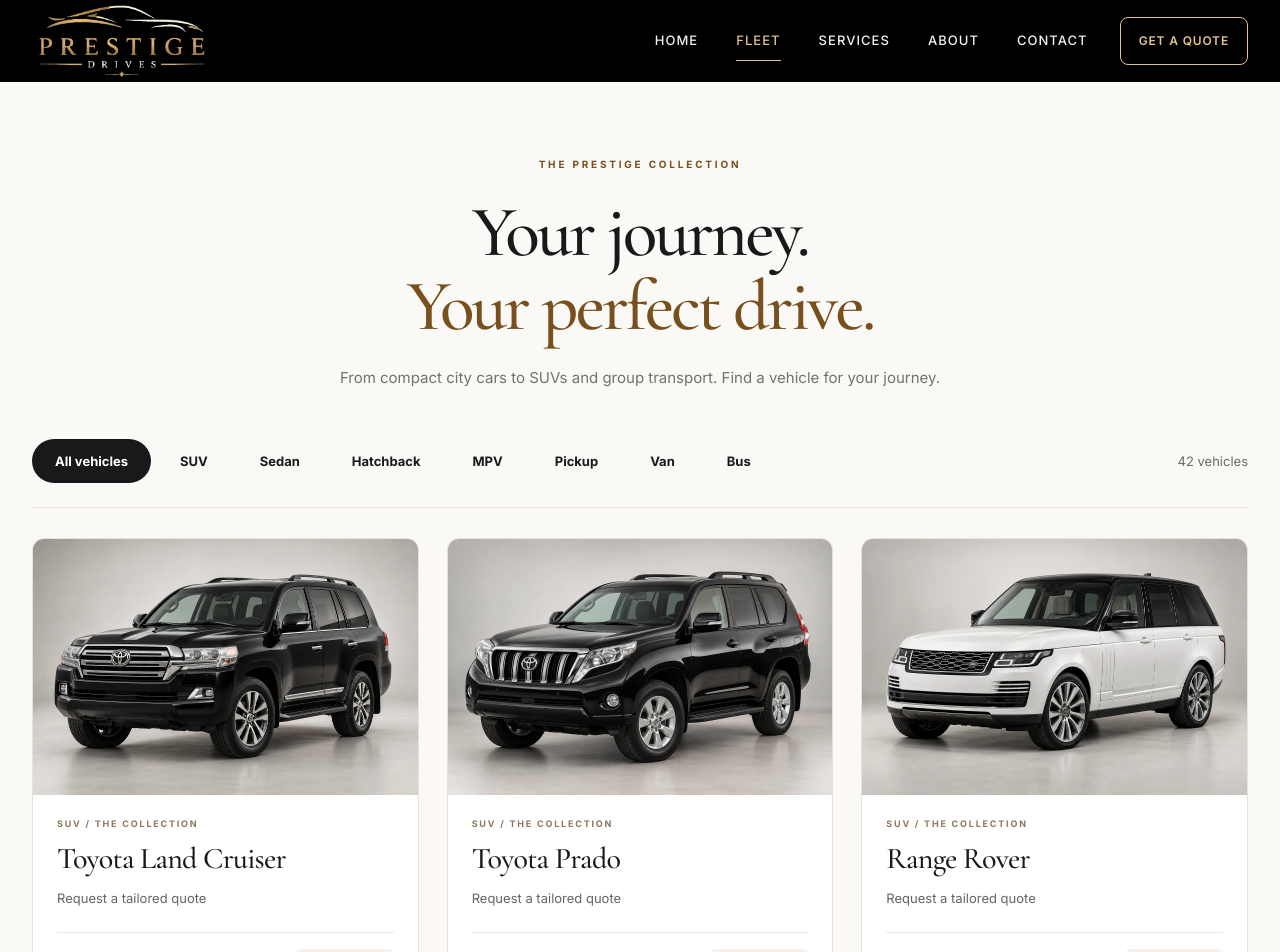
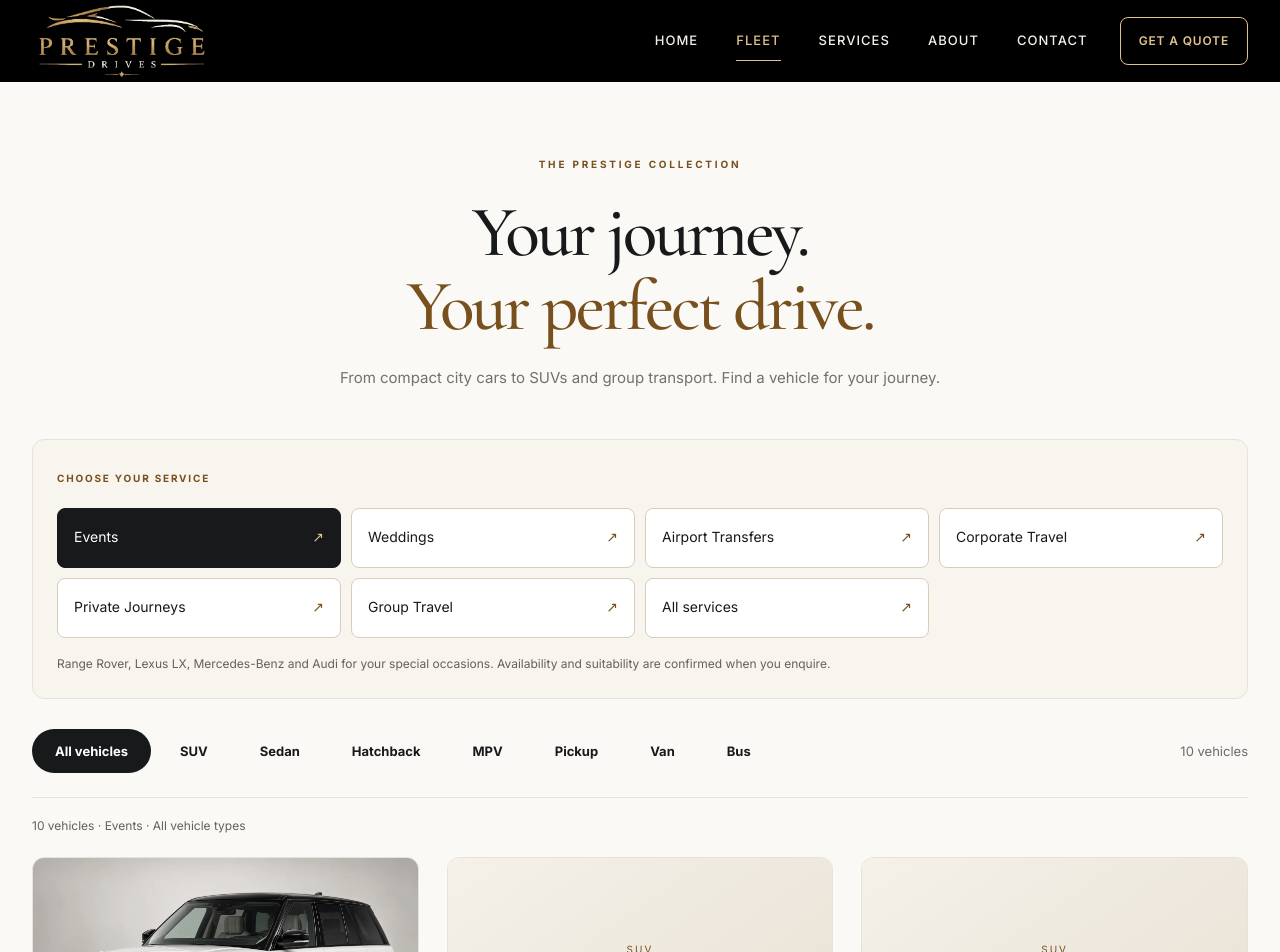
Before and after one commit to musaQAZI0/prestiges_drives, a Next.js app: page /fleet in a window 1280 px wide. Shown: the top 952 px of the page. Built offline with nearby package versions, Linux system fonts and the light colour scheme.

Commit message:
Add fleet service categories and update event vehicle selection

```diff
--- a/app/globals.css
+++ b/app/globals.css
@@ -315,5 +315,18 @@
   .hero:not(.heroHome) p{color:#f3eee4;font-size:11px;line-height:1.6;max-width:240px;margin:0}
 }
 
+.fleetServicePicker{margin-bottom:30px;padding:24px;background:var(--ivory);border:1px solid var(--stone);border-radius:12px}
+.fleetServicePicker>.eyebrow{font-size:10px;letter-spacing:.18em}
+.fleetServiceOptions{display:grid;grid-template-columns:repeat(4,minmax(0,1fr));gap:10px;margin-top:18px}
+.fleetServiceOption{display:flex;justify-content:space-between;align-items:center;gap:12px;min-height:60px;padding:14px 16px;border:1px solid #d8cdbb;border-radius:8px;background:#fff;color:var(--ink);font:inherit;font-size:14px;text-align:left;cursor:pointer}
+.fleetServiceOption span{color:var(--bronze)}
+.fleetServiceOption:hover,.fleetServiceOption.active{background:var(--ink);border-color:var(--ink);color:#fff}
+.fleetServiceOption.active span{color:var(--champagne)}
+.fleetServiceOption:focus-visible{outline:2px solid var(--bronze);outline-offset:3px}
+.fleetServicePicker p{font-size:12px;color:#686057;line-height:1.7;margin:16px 0 0}
+.fleetResultSummary{font-size:12px;color:#686057;margin:-12px 0 22px}
+@media(max-width:800px){.fleetServiceOptions{grid-template-columns:repeat(2,minmax(0,1fr))}}
+@media(max-width:600px){.fleetServicePicker{padding:18px 14px;margin-bottom:24px}.fleetServiceOption{min-height:54px;padding:12px;font-size:12px;gap:6px}.fleetServiceOptions{gap:8px}.fleetResultSummary{font-size:11px}}
+
 /* Expanded fleet categories and reference pricing. */
 .fleetPage .filterBar{flex-wrap:wrap}.referenceRateNote{display:block;font-size:11px;color:#6d685f;margin-top:5px}.vehiclePlaceholder{height:100%;width:100%;display:flex;flex-direction:column;align-items:center;justify-content:center;gap:12px;padding:24px;text-align:center;background:linear-gradient(145deg,#f5f1e9,#e6dfd2);color:#77501e}.vehiclePlaceholder>span{font-size:10px;letter-spacing:.2em;text-transform:uppercase}.vehiclePlaceholder strong{font-family:Georgia,serif;font-size:26px;line-height:1.2;font-weight:400}.vehiclePlaceholder small{font-size:12px;color:#686057}.vehiclePlaceholderDetail{min-height:360px}.rateSource{font-size:12px!important}.rateSource a{text-decoration:underline}
--- a/components/FleetExplorer.tsx
+++ b/components/FleetExplorer.tsx
@@ -3,22 +3,39 @@
 import { useEffect, useState } from 'react';
 import VehicleCard from '@/components/VehicleCard';
 import { vehicleCategories, type Vehicle } from '@/lib/data';
+import { fleetServices } from '@/lib/fleet-services';
 
 export default function FleetExplorer({ vehicles, initialCategory = 'all', city, pickup, dropoff }: { vehicles: Vehicle[]; initialCategory?: string; city?: string; pickup?: string; dropoff?: string }) {
   const [category, setCategory] = useState(vehicleCategories.some(type => type === initialCategory) ? initialCategory : 'all');
+  const [service, setService] = useState(initialCategory !== 'all' ? 'all' : 'events');
   useEffect(() => {
     setCategory(vehicleCategories.some(type => type === initialCategory) ? initialCategory : 'all');
+    setService(initialCategory !== 'all' ? 'all' : 'events');
   }, [initialCategory]);
-  const filtered = vehicles.filter(vehicle => category === 'all' || vehicle.category === category);
+  const selectedService = fleetServices.find(item => item.id === service);
+  const serviceVehicles = selectedService?.vehicleSlugs
+    ? selectedService.vehicleSlugs.flatMap(slug => vehicles.filter(vehicle => vehicle.slug === slug))
+    : vehicles.filter(vehicle => !selectedService || selectedService.types.includes(vehicle.category));
+  const filtered = serviceVehicles.filter(vehicle => category === 'all' || vehicle.category === category);
   const details = [city && `Pickup: ${city}`, pickup && `From: ${pickup}`, dropoff && `Until: ${dropoff}`].filter(Boolean);
   const query = new URLSearchParams();
+  if (selectedService) query.set('service', selectedService.label === 'Events' || selectedService.label === 'Weddings' ? 'Events & weddings' : selectedService.label);
   if (city) query.set('city', city);
   if (pickup) query.set('pickup', pickup);
   if (dropoff) query.set('dropoff', dropoff);
   const enquiryQuery = query.size ? `?${query.toString()}` : '';
   return <>
+    <section className="fleetServicePicker" aria-labelledby="fleetServicesHeading">
+      <span className="eyebrow dark" id="fleetServicesHeading">Choose your service</span>
+      <div className="fleetServiceOptions" role="group" aria-label="Filter vehicles by service">
+        {fleetServices.map(item => <button type="button" key={item.id} className={`fleetServiceOption ${service === item.id ? 'active' : ''}`} aria-pressed={service === item.id} onClick={() => { setService(item.id); setCategory('all'); }}>{item.label}<span aria-hidden="true">↗</span></button>)}
+        <button type="button" className={`fleetServiceOption ${service === 'all' ? 'active' : ''}`} aria-pressed={service === 'all'} onClick={() => { setService('all'); setCategory('all'); }}>All services<span aria-hidden="true">↗</span></button>
+      </div>
+      <p>{selectedService?.description ?? 'Browse the full fleet for any occasion.'} Availability and suitability are confirmed when you enquire.</p>
+    </section>
     {details.length > 0 && <div className="searchNotice"><strong>Your trip details</strong><span>{details.join(' · ')}</span><small>Vehicle availability and service area are confirmed when you enquire.</small></div>}
     <div className="filterBar" role="group" aria-label="Filter vehicles by type">{['all', ...vehicleCategories].map(type => <button type="button" key={type} className={category === type ? 'filter active' : 'filter'} aria-pressed={category === type} onClick={() => setCategory(type)}>{type === 'all' ? 'All vehicles' : type}</button>)}<span className="resultCount">{filtered.length} vehicles</span></div>
-    <div className="vehicleGrid">{filtered.map(vehicle => <VehicleCard key={vehicle.slug} vehicle={vehicle} enquiryQuery={enquiryQuery} />)}</div>
+    <div aria-live="polite" className="fleetResultSummary">{filtered.length} vehicles · {selectedService?.label ?? 'All services'} · {category === 'all' ? 'All vehicle types' : category}</div>
+    {filtered.length ? <div className="vehicleGrid">{filtered.map(vehicle => <VehicleCard key={vehicle.slug} vehicle={vehicle} enquiryQuery={enquiryQuery} />)}</div> : <div className="searchNotice"><strong>No vehicles match these filters.</strong><button type="button" className="btn btnPrimary" onClick={() => setCategory('all')}>Show all vehicle types</button></div>}
   </>;
 }
--- a/components/HomeCollection.tsx
+++ b/components/HomeCollection.tsx
@@ -2,7 +2,7 @@ import Image from 'next/image';
 import Link from 'next/link';
 import { vehicles } from '@/lib/data';
 
-const picks = ['toyota-land-cruiser', 'range-rover', 'honda-civic'].map(slug => vehicles.find(vehicle => vehicle.slug === slug)!);
+const picks = ['toyota-lc-200', 'range-rover', 'honda-civic'].map(slug => vehicles.find(vehicle => vehicle.slug === slug)!);
 export default function HomeCollection() {
   return <section className="section homeCollection"><div className="container">
     <div className="collectionHeading"><div><span className="eyebrow dark">THE COLLECTION / 01</span><h2>Find your<br /><em>kind of drive.</em></h2></div><div><p>A city arrival. A change of scenery. An occasion to remember. Start with a car that suits your plans.</p><Link href="/fleet" className="textLink">Discover the full collection &rarr;</Link></div></div>
--- a/lib/data.ts
+++ b/lib/data.ts
@@ -1,7 +1,10 @@
 export type Vehicle = { slug: string; name: string; category: 'SUV' | 'Sedan' | 'Hatchback' | 'MPV' | 'Pickup' | 'Van' | 'Bus'; referenceRate?: number | 'on-call'; image: string; gallery: string[] };
 
 export const vehicles: Vehicle[] = [
-  { slug: 'toyota-land-cruiser', name: 'Toyota Land Cruiser', category: 'SUV', image: '/assets/optimized/fleet/generated/toyota-land-cruiser.webp', gallery: ['/assets/optimized/fleet/generated/toyota-land-cruiser.webp'] },
+  { slug: 'lexus-lx-570', name: 'Lexus LX 570', category: 'SUV', image: '', gallery: [] },
+  { slug: 'lexus-lx-600', name: 'Lexus LX 600', category: 'SUV', image: '', gallery: [] },
+  { slug: 'toyota-lc-200', name: 'Toyota LC 200', category: 'SUV', image: '/assets/optimized/fleet/generated/toyota-land-cruiser.webp', gallery: ['/assets/optimized/fleet/generated/toyota-land-cruiser.webp'] },
+  { slug: 'toyota-lc-300', name: 'Toyota LC 300', category: 'SUV', image: '', gallery: [] },
   { slug: 'toyota-prado', name: 'Toyota Prado', category: 'SUV', image: '/assets/optimized/fleet/generated/toyota-prado.webp', gallery: ['/assets/optimized/fleet/generated/toyota-prado.webp'] },
   { slug: 'range-rover', name: 'Range Rover', category: 'SUV', image: '/assets/optimized/fleet/generated/range-rover.webp', gallery: ['/assets/optimized/fleet/generated/range-rover.webp'] },
   { slug: 'kia-sportage', name: 'Kia Sportage', category: 'SUV', image: '/assets/optimized/fleet/generated/kia-sportage.webp', gallery: ['/assets/optimized/fleet/generated/kia-sportage.webp'] },
--- /dev/null
+++ b/lib/fleet-services.ts
@@ -0,0 +1,11 @@
+import type { Vehicle } from './data';
+
+// Suggested vehicle types; specific arrangements are confirmed on enquiry.
+export const fleetServices: { id: string; label: string; description: string; types: Vehicle['category'][]; vehicleSlugs?: string[] }[] = [
+  { id: 'events', label: 'Events', description: 'Range Rover, Lexus LX, Mercedes-Benz and Audi for your special occasions.', types: ['SUV', 'Sedan'], vehicleSlugs: ['range-rover', 'lexus-lx-570', 'lexus-lx-600', 'mercedes-c300', 'mercedes-e300', 'mercedes-s400', 'mercedes-s500', 'audi-a3', 'audi-a5', 'audi-a6'] },
+  { id: 'weddings', label: 'Weddings', description: 'Explore SUVs and executive sedans for your wedding-day plans.', types: ['SUV', 'Sedan'] },
+  { id: 'airport', label: 'Airport Transfers', description: 'Options for individual arrivals, family luggage and group transfers.', types: ['Sedan', 'SUV', 'MPV', 'Van'] },
+  { id: 'corporate', label: 'Corporate Travel', description: 'Sedans, SUVs and group transport for meetings and business itineraries.', types: ['Sedan', 'SUV', 'Van', 'Bus'] },
+  { id: 'private', label: 'Private Journeys', description: 'Explore vehicles for city visits, family outings and personal trips.', types: ['Hatchback', 'Sedan', 'SUV', 'MPV'] },
+  { id: 'groups', label: 'Group Travel', description: 'Browse larger vehicle types for shared journeys and guest transport.', types: ['MPV', 'Van', 'Bus'] },
+];
```
